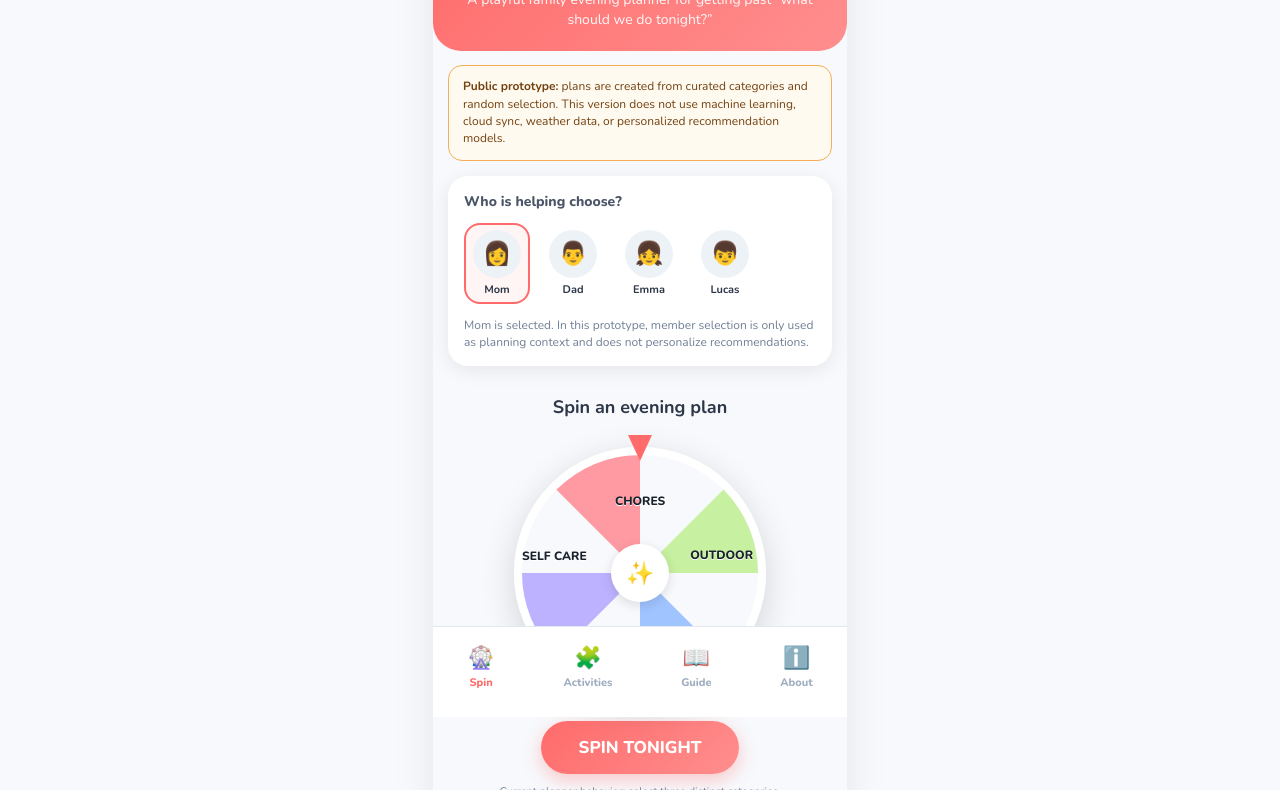
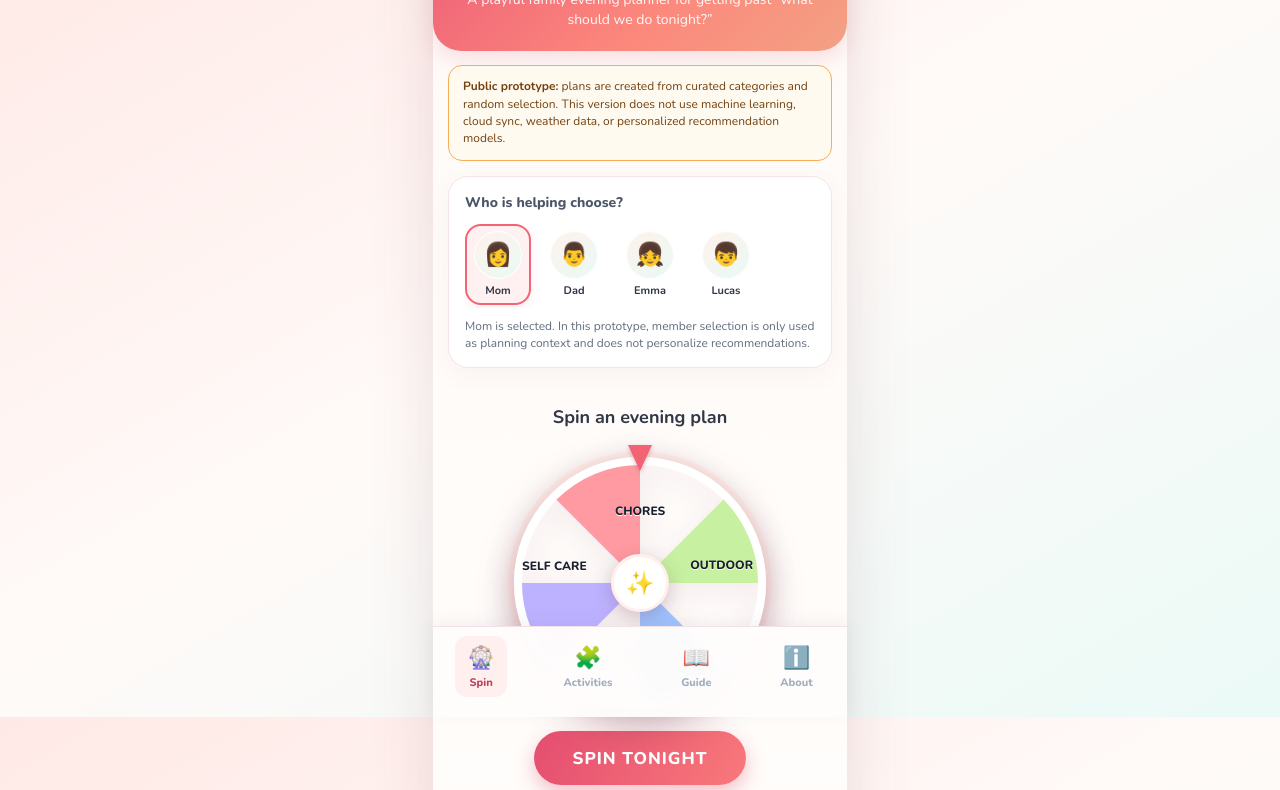
Before and after one commit to Posh-IB/spinFamily, a plain HTML site: page index.html in a window 1280 px wide. Shown: the part 83-873 px from the top of the page. Drawn offline with nearby package versions, Linux system fonts and the light colour scheme.

Commit message:
Apply restrained premium facelift to original public SpinFamily experience

```diff
--- a/index.html
+++ b/index.html
@@ -36,6 +36,34 @@
     .results{position:fixed;inset:0;background:rgba(247,249,252,.98);z-index:50;display:none;overflow-y:auto}.results.open{display:block}.results-inner{max-width:414px;margin:0 auto;padding:28px 16px 36px}.result-head{text-align:center}.result-head h2{font-size:24px}.result-head p{font-size:12px;color:var(--muted);margin-top:5px}.why{background:#EBF8FF;border:1px solid #90CDF4;border-radius:15px;padding:13px;margin:16px 0;color:#2A4365;font-size:12px;line-height:1.5}.plan-card{background:#fff;border-radius:18px;box-shadow:var(--shadow);padding:15px;margin:11px 0;display:flex;gap:12px;align-items:center}.plan-icon{font-size:28px}.plan-name{font-weight:800;font-size:14px}.plan-meta{font-size:11px;color:var(--muted);margin-top:3px}.actions{display:flex;gap:10px;margin-top:16px}.actions button{flex:1;border:0;border-radius:14px;padding:12px;font-weight:800;cursor:pointer}.again{background:#EDF2F7;color:var(--text)}.accept{background:var(--primary);color:#fff}.close{display:block;margin:12px auto 0;border:0;background:transparent;color:#4A5568;text-decoration:underline;cursor:pointer}
     .status{margin:15px;padding:12px 14px;border-radius:14px;background:#F0FFF4;border:1px solid #9AE6B4;color:#22543D;font-size:12px;display:none}.status.show{display:block}
     @media (prefers-reduced-motion:reduce){*,*::before,*::after{scroll-behavior:auto!important;animation:none!important;transition:none!important}}
+
+    /* Premium facelift: preserve the original layout, wheel, category inventory and user flow. */
+    :root{--primary:#f26373;--secondary:#37bdb3;--accent:#ffde73;--background:#fff8f7;--text:#303746;--muted:#626e7e;--border:#f0e2e6;--shadow:0 9px 28px rgba(86,40,67,.10)}
+    body{background:linear-gradient(150deg,#ffe9e6,#fffaf8 48%,#ebfaf7);background-attachment:fixed}
+    .app{background:linear-gradient(#fffaf8,#fffdfb);box-shadow:0 14px 60px rgba(104,55,71,.14)}
+    .header{background:linear-gradient(135deg,#ed5d77 0%,#fc887c 58%,#f3a184 100%);box-shadow:0 7px 22px rgba(213,92,117,.19)}
+    .header h1{letter-spacing:.1px;text-shadow:0 2px 12px #8d365033}
+    .card{border:1px solid #f5e6e6;box-shadow:0 8px 24px #8549650d}
+    .member{transition:transform .16s ease,background .16s ease,border-color .16s ease}
+    .member.active{background:#fff0f2;box-shadow:0 4px 12px #f263731b}
+    .member-icon{background:linear-gradient(145deg,#fff1eb,#e9faf5);box-shadow:inset 0 0 0 1px #ffffff}
+    .wheel-section{padding-top:14px;padding-bottom:22px}
+    .wheel-wrap{filter:drop-shadow(0 8px 16px rgba(119,66,93,.09))}
+    .wheel{box-shadow:0 12px 32px #7e3e5370,0 0 0 6px #ffede9;border-color:#ffffff}
+    .wheel-center{box-shadow:0 5px 17px #6c3b5840;border:3px solid #fff0eb}
+    .pointer{filter:drop-shadow(0 2px 2px #9e405d55)}
+    .spin{min-height:54px;letter-spacing:.06em;background:linear-gradient(120deg,#e44d70,#f9797b);box-shadow:0 8px 20px #e35a7560;transition:transform .16s ease,box-shadow .16s ease}
+    .spin:active{transform:scale(.975)}
+    .results{background:rgba(255,249,247,.985)}
+    .plan-card{border:1px solid #f1e6e7;box-shadow:0 6px 22px #86516612;min-height:68px}
+    .plan-icon{display:grid;place-items:center;width:46px;height:46px;background:#fff1e9;border-radius:14px}
+    .why{background:#eaf8f5;border-color:#86c9bd;color:#20544e}
+    .nav{background:#fffdfcf5;backdrop-filter:blur(12px);box-shadow:0 -4px 16px #70526713}
+    .nav button{min-height:44px;border-radius:12px}
+    .nav button.active{background:#fff0ef;color:#b9445c}
+    @media (hover:hover){.spin:not(:disabled):hover{transform:translateY(-2px);box-shadow:0 11px 25px #e35a7580}.member:hover{transform:translateY(-2px)}}
+    @media (max-width:359px){.wheel-wrap{width:260px;height:260px}.wheel{width:232px;height:232px}.label{font-size:11px}}
+    @media (prefers-reduced-motion:reduce){.member,.spin{transition:none!important}}
   </style>
 </head>
 <body>
```
